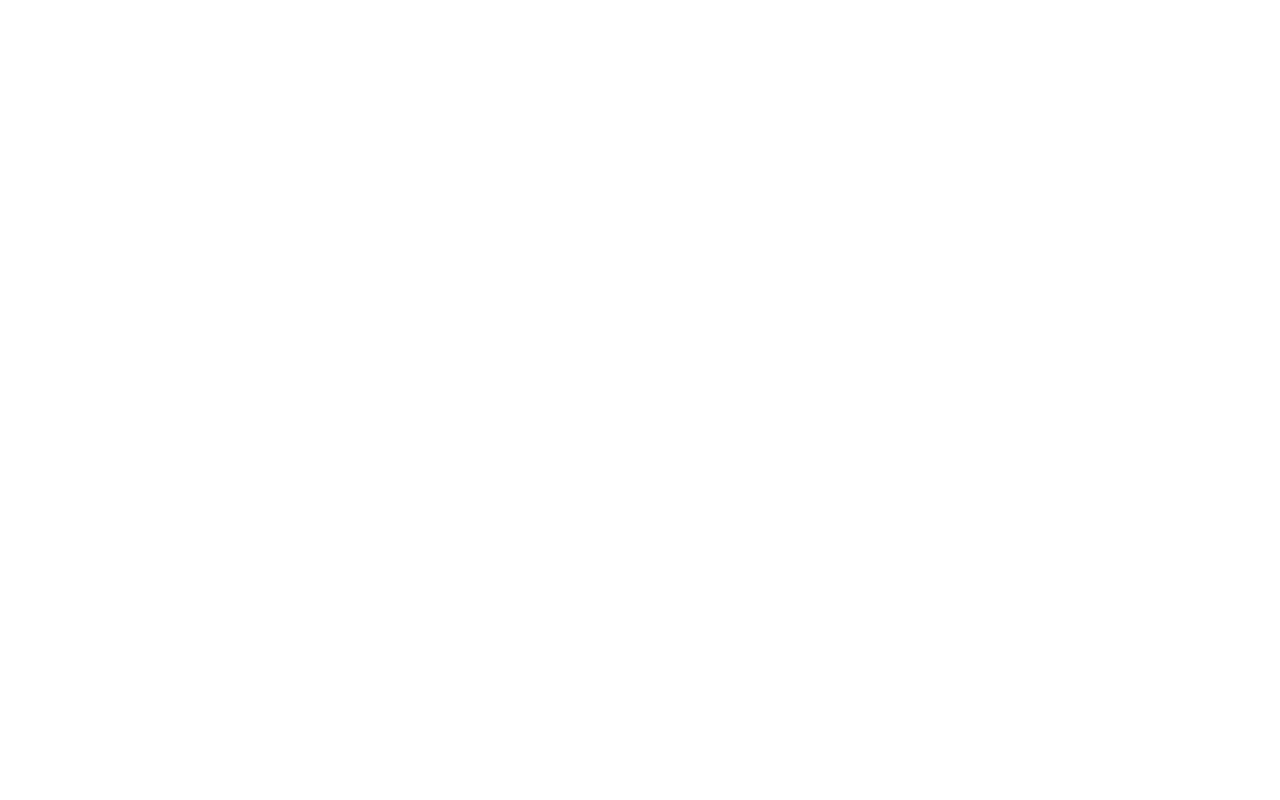
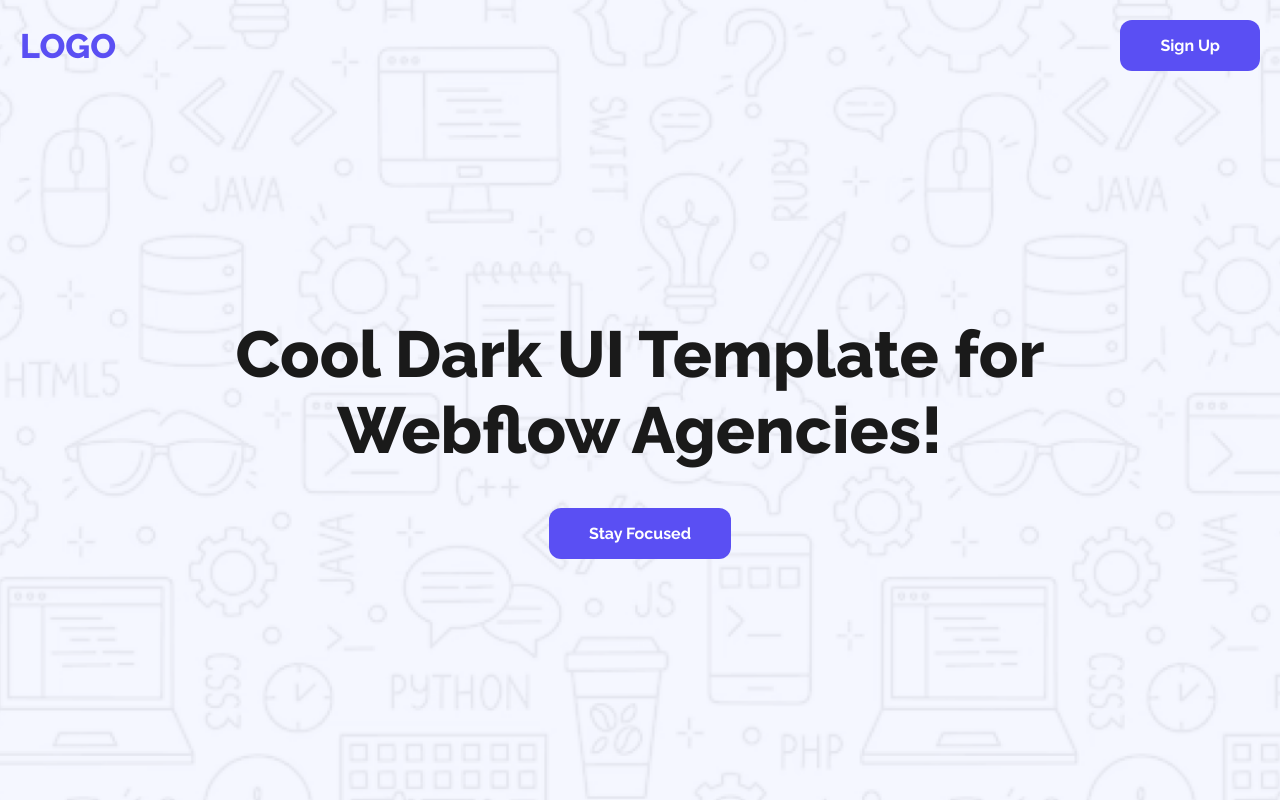
Before and after one commit to Shoikot-007/darkflow-website, a plain HTML site: page index.html in a window 1280 px wide. Drawn offline with Linux system fonts and the light colour scheme.

Commit message:
added the hero section

```diff
--- a/index.html
+++ b/index.html
@@ -13,8 +13,21 @@
     <link rel="stylesheet" href="styles/style.css" />
   </head>
   <body class="raleway-normal">
-    <header>
-      <nav></nav>
+    <header class="hero">
+      <div class="nav-wrapper">
+        <nav class="navbar">
+          <div class="logo">LOGO</div>
+          <a href="#" class="btn sign-up">Sign Up</a>
+        </nav>
+      </div>
+
+      <div class="hero-content">
+        <h1>
+          Cool Dark UI Template for <br />
+          Webflow Agencies!
+        </h1>
+        <a href="#" class="btn focus">Stay Focused</a>
+      </div>
     </header>
 
     <main></main>
--- a/styles/style.css
+++ b/styles/style.css
@@ -1,5 +1,73 @@
+body {
+  margin: 0;
+  padding: 0;
+}
+
 .raleway-normal {
   font-family: "Raleway", sans-serif;
   font-optical-sizing: auto;
   font-style: normal;
 }
+
+.hero {
+  background-image: url("../assets/Hero-bg.png");
+  background-size: cover;
+  background-position: center;
+  height: 100vh;
+  color: #1a1a1a;
+  display: flex;
+  flex-direction: column;
+  justify-content: space-between;
+  overflow: hidden;
+}
+
+.nav-wrapper {
+  max-width: 1280px;
+  margin: 0 auto;
+  padding: 20px 20px 0;
+  width: 100%;
+  box-sizing: border-box;
+}
+
+.navbar {
+  display: flex;
+  justify-content: space-between;
+  align-items: center;
+}
+
+/* Buttons */
+.btn {
+  background-color: #5a4ff3;
+  color: #fff;
+  padding: 16px 40px;
+  border-radius: 12px;
+  text-decoration: none;
+  font-weight: 700;
+  font-size: 16px;
+  display: inline-block;
+  transition: background-color 0.3s ease, transform 0.3s ease;
+}
+
+.btn:hover {
+  background-color: #3e37cc;
+  transform: scale(1.05);
+}
+
+.hero-content {
+  text-align: center;
+  margin-top: auto;
+  margin-bottom: auto;
+  padding-bottom: 40px;
+}
+
+.hero-content h1 {
+  font-size: 65px;
+  font-weight: 800;
+  margin-bottom: 40px;
+}
+
+.logo {
+  font-weight: 800;
+  font-size: 34px;
+  color: #5a4ff3;
+}
```
